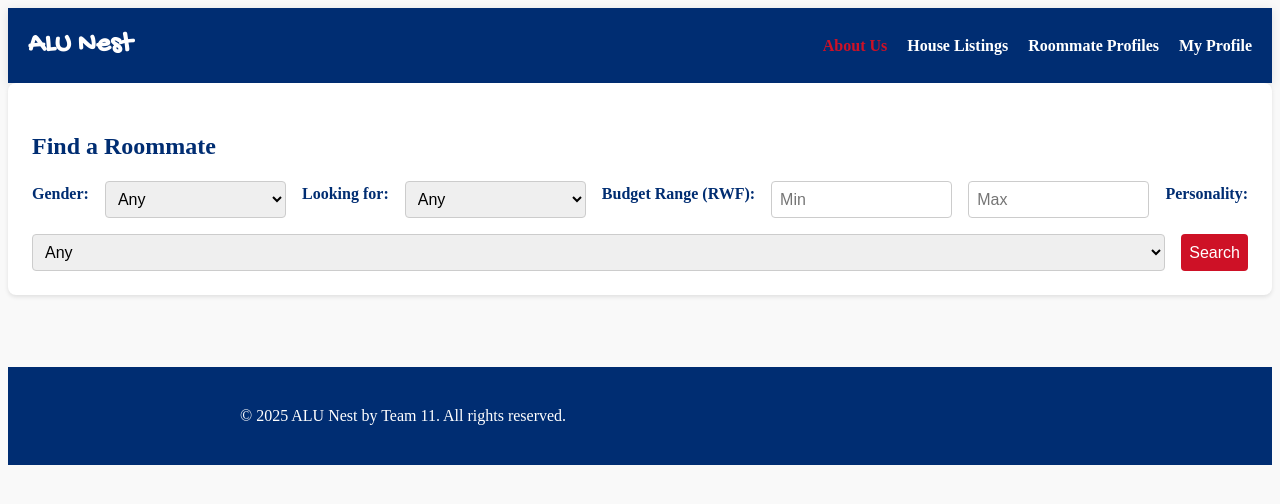
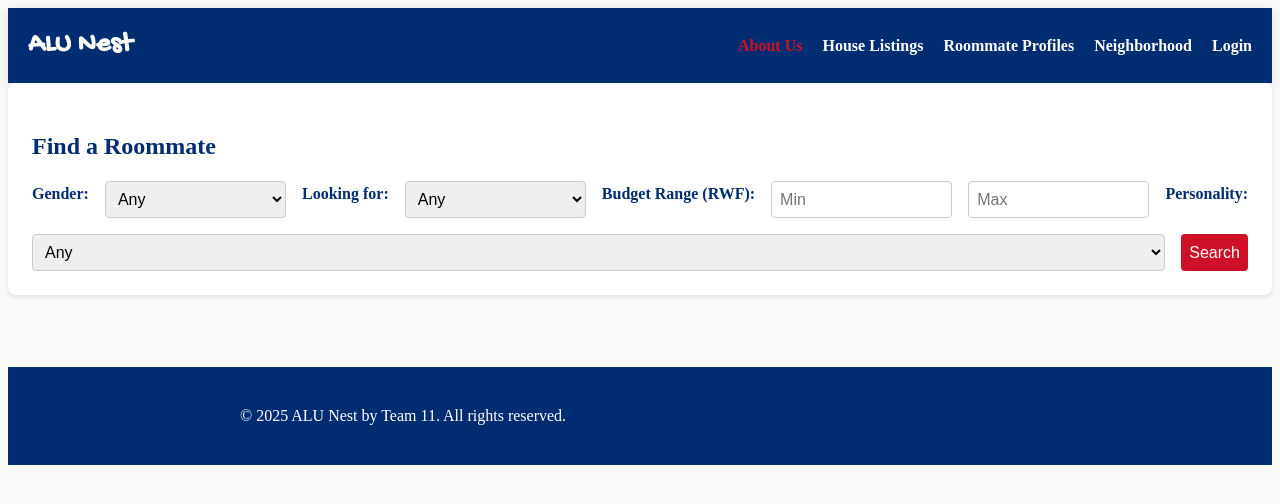
Before and after one commit to lilalajemima/alu-nest_team-11, a website: page frontend/roommate_profiles/roommate.html in a window 1280 px wide. Drawn offline with Linux system fonts and the light colour scheme; no server answers.

Commit message:
corrected mistakes

```diff
--- a/frontend/roommate_profiles/roommate.html
+++ b/frontend/roommate_profiles/roommate.html
@@ -18,7 +18,8 @@
         <a href="../Homepage/index.html" class="active">About Us</a>
         <a href="../house_listings/house.html">House Listings</a>
         <a href="roommate.html">Roommate Profiles</a>
-        <a href="../profile/profile.html">My Profile</a>
+        <a href="../neigborhood/neigborhood.html">Neighborhood</a>
+        <a href="../login/login.html">Login</a>
       </nav>
     </header>
 
```
Also changed, not shown: frontend/Homepage/index.html (+2 -1 lines), frontend/house_listings/house.html (+2 -1 lines), frontend/login/login.html (+1 -0 lines).
